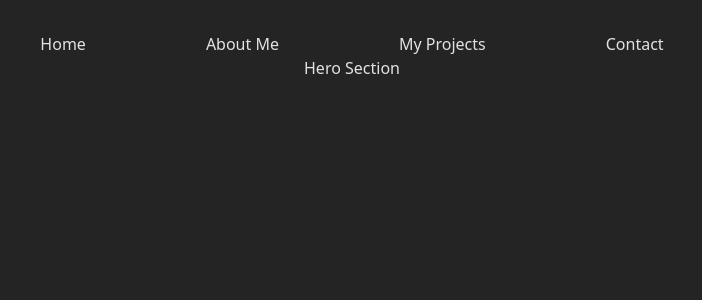
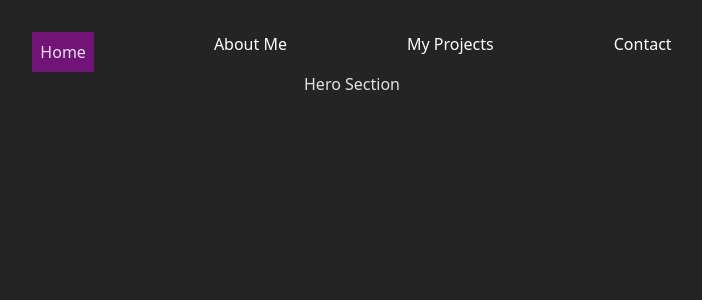
Before and after one commit to Monika-Choudhary/Dev-Portfolio, a React (Vite) app: page / in a window 1280 px wide. Shown: the top 300 px of the page, without its empty margins (288-990 px from the left). Built offline with nearby package versions, Linux system fonts and the light colour scheme.

Commit message:
Refactor NavBar component to enhance active link styling with conditional classes

```diff
--- a/src/navigation/NavBar.tsx
+++ b/src/navigation/NavBar.tsx
@@ -3,16 +3,40 @@ import { NavLink } from "react-router";
 function NavBar() {
   return (
     <nav className="flex justify-center space-x-30">
-      <NavLink to="/" end>
+      <NavLink
+        to="/"
+        className={({ isActive }) =>
+          isActive ? "bg-fuchsia-900 p-2" : "text-white"
+        }
+        end
+      >
         Home
       </NavLink>
-      <NavLink to="/about-me" end>
+      <NavLink
+        to="/about-me"
+        className={({ isActive }) =>
+          isActive ? "bg-fuchsia-900 p-2" : "text-white"
+        }
+        end
+      >
         About Me
       </NavLink>
-      <NavLink to="/my-projects" end>
+      <NavLink
+        to="/my-projects"
+        className={({ isActive }) =>
+          isActive ? "bg-fuchsia-900 p-2" : "text-white"
+        }
+        end
+      >
         My Projects
       </NavLink>
-      <NavLink to="/contact" end>
+      <NavLink
+        to="/contact"
+        className={({ isActive }) =>
+          isActive ? "bg-fuchsia-900 p-2" : "text-white"
+        }
+        end
+      >
         Contact
       </NavLink>
     </nav>
```
